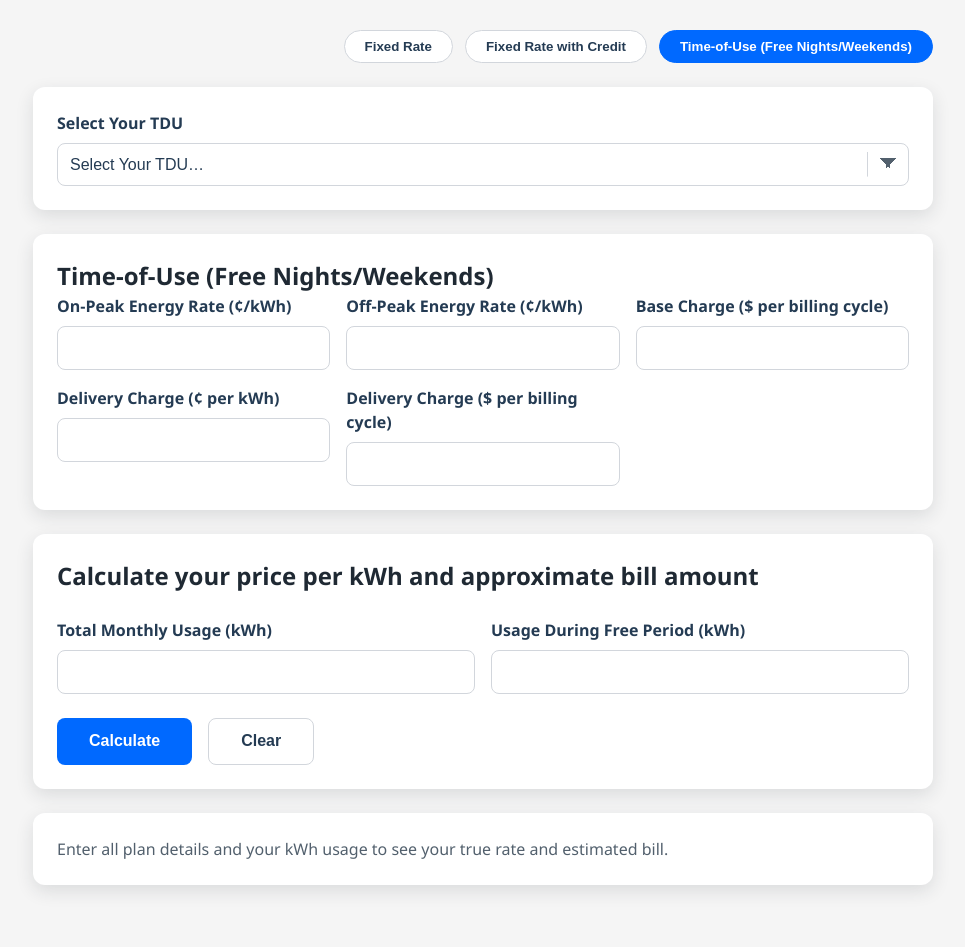
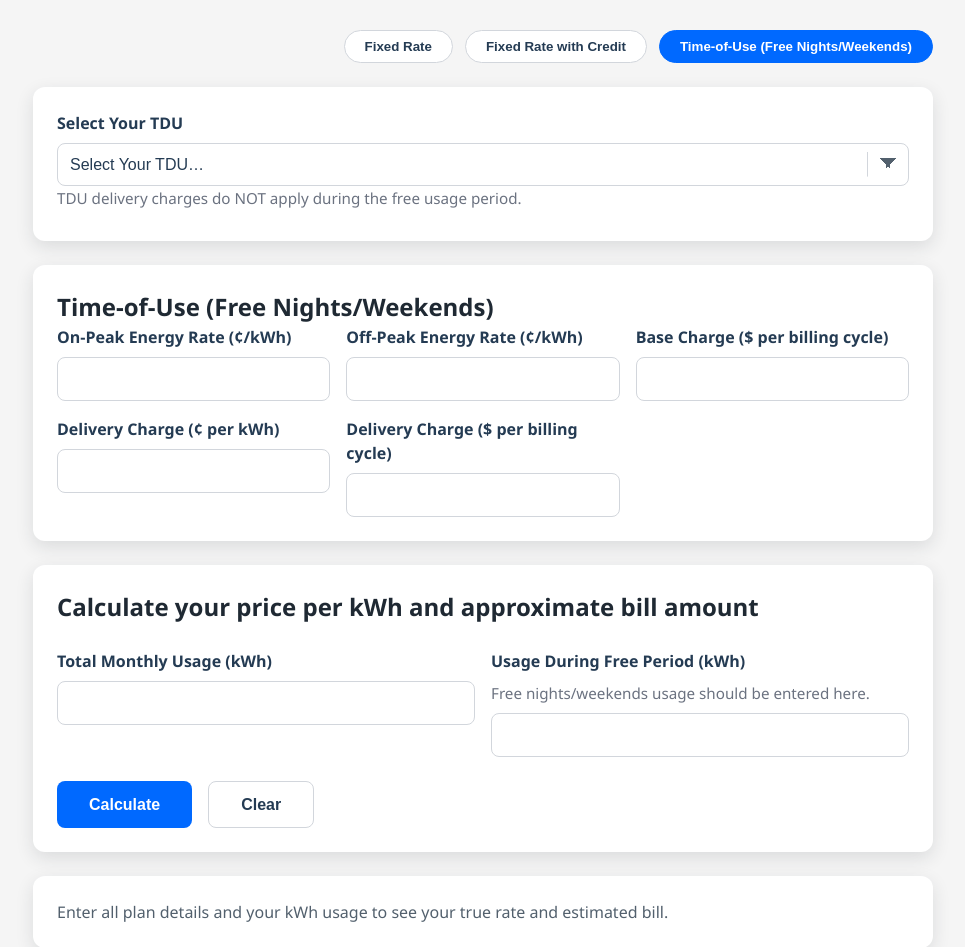
Before and after one commit to ezskape/TX-Calc, a Flask app: page / in a window 1280 px wide, after a click on "Time-of-Use (Free Nights/Weekends)". Shown: the part 149-1096 px from the top of the page, without its empty margins (157-1122 px from the left). Before the commit the page ends 1041 px from the top, so only its background shows below. Run offline with Flask 3, Linux system fonts and the light colour scheme.

Commit message:
Update TOU tab helper text and logic

```diff
--- a/static/css/styles.css
+++ b/static/css/styles.css
@@ -96,6 +96,13 @@ body {
 
 .form-field span {
   margin-bottom: 0.5rem;
+}
+
+.helper-text {
+  margin: 0.1rem 0 0.4rem;
+  font-weight: 400;
+  color: #6b7280;
+  font-size: 0.95rem;
 }
 
 .form-field input,
--- a/static/js/main.js
+++ b/static/js/main.js
@@ -30,13 +30,19 @@ const tduFees = {
 
 document.addEventListener("DOMContentLoaded", () => {
   let tduController;
-  setupTabs((panelId) => {
+  const activePanelId = setupTabs((panelId) => {
     if (tduController) {
       tduController.handleTabChange(panelId);
     }
   });
 
   tduController = setupTduSelector();
+
+  const initialPanelId =
+    document.querySelector(".tab-panel.is-active")?.id || activePanelId;
+  if (tduController && initialPanelId) {
+    tduController.handleTabChange(initialPanelId);
+  }
 
   setupTouCalculator();
 
@@ -182,6 +188,8 @@ function setupTduSelector() {
     },
   };
 
+  const tduHelperText = document.querySelector(".tdu-helper-text");
+
   populateOptions();
 
   select.addEventListener("change", () => {
@@ -252,22 +260,9 @@ function setupTduSelector() {
   }
 
   function handleTabChange(newPanelId) {
-    if (!selectedTduKey || selectedTduKey === CUSTOM_OPTION_VALUE) {
-      return;
-    }
-
-    const inputs = panelInputs[newPanelId];
-    const fees = tduFees[selectedTduKey];
-    if (!inputs || !fees) {
-      return;
-    }
-
-    if (inputs.rateInput) {
-      inputs.rateInput.value = fees.delivery_per_kwh.toString();
-    }
-
-    if (inputs.baseInput) {
-      inputs.baseInput.value = fees.base_delivery.toString();
+    const showHelper = newPanelId === "tou-plan";
+    if (tduHelperText) {
+      tduHelperText.classList.toggle("is-hidden", !showHelper);
     }
   }
 
@@ -396,17 +391,20 @@ function setupTouCalculator() {
     const baseCharge = Number(inputs.baseCharge.value);
     const deliveryRate = Number(inputs.deliveryRate.value);
     const baseDeliveryCharge = Number(inputs.baseDeliveryCharge.value);
-    const freeUsage = Number(inputs.freeUsage.value);
+    const freeUsage = Math.max(Number(inputs.freeUsage.value), 0);
 
-    const onUsage = Math.max(totalUsage - freeUsage, 0);
-    const offUsage = Math.min(freeUsage, totalUsage);
-    const energyCost = (onUsage * onPeakRate + offUsage * offPeakRate) / 100;
-    const deliveryCost = (totalUsage * deliveryRate) / 100;
-    const totalBill = baseCharge + baseDeliveryCharge + energyCost + deliveryCost;
-    const effectiveRateCents = (totalBill / totalUsage) * 100;
+    const adjustedFreeUsage = Math.min(freeUsage, totalUsage);
+    const paidUsage = Math.max(totalUsage - adjustedFreeUsage, 0);
+
+    const energyCost =
+      (onPeakRate / 100) * paidUsage + (offPeakRate / 100) * adjustedFreeUsage;
+
+    const tduCost = (deliveryRate / 100) * paidUsage + baseDeliveryCharge;
+    const billAmount = baseCharge + energyCost + tduCost;
+    const effectiveRateCents = (billAmount / totalUsage) * 100;
 
     effectiveRateDisplay.textContent = effectiveRateCents.toFixed(2);
-    approxBillDisplay.textContent = totalBill.toFixed(2);
+    approxBillDisplay.textContent = billAmount.toFixed(2);
 
     clearError();
     showResults();
--- a/templates/index.html
+++ b/templates/index.html
@@ -57,6 +57,9 @@
           <span>Select Your TDU</span>
           <select id="tduSelect" class="tdu-select" required></select>
         </label>
+        <p class="helper-text tdu-helper-text is-hidden">
+          TDU delivery charges do NOT apply during the free usage period.
+        </p>
       </section>
 
       <section
@@ -333,6 +336,7 @@
             </label>
             <label class="form-field">
               <span>Usage During Free Period (kWh)</span>
+              <span class="helper-text">Free nights/weekends usage should be entered here.</span>
               <input type="number" id="touFreeUsage" min="0" step="1" />
             </label>
           </div>
```
